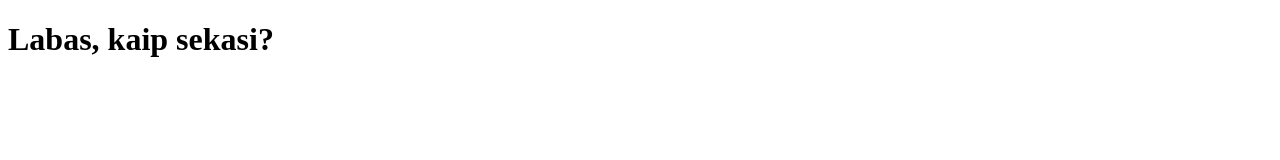
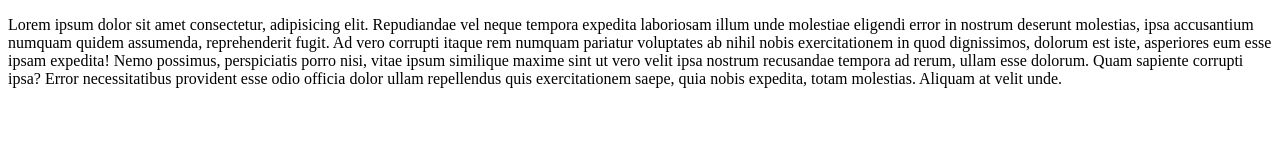
Before and after one commit to EveRepos/testing, a plain HTML site: page index.html in a window 1280 px wide. Drawn offline with Linux system fonts and the light colour scheme.

Commit message:
removed h1, added header

```diff
--- a/index.html
+++ b/index.html
@@ -6,6 +6,20 @@
     <title>Document</title>
   </head>
   <body>
-    <h1>Labas, kaip sekasi?</h1>
+    <header>
+      <p>
+        Lorem ipsum dolor sit amet consectetur, adipisicing elit. Repudiandae
+        vel neque tempora expedita laboriosam illum unde molestiae eligendi
+        error in nostrum deserunt molestias, ipsa accusantium numquam quidem
+        assumenda, reprehenderit fugit. Ad vero corrupti itaque rem numquam
+        pariatur voluptates ab nihil nobis exercitationem in quod dignissimos,
+        dolorum est iste, asperiores eum esse ipsam expedita! Nemo possimus,
+        perspiciatis porro nisi, vitae ipsum similique maxime sint ut vero velit
+        ipsa nostrum recusandae tempora ad rerum, ullam esse dolorum. Quam
+        sapiente corrupti ipsa? Error necessitatibus provident esse odio officia
+        dolor ullam repellendus quis exercitationem saepe, quia nobis expedita,
+        totam molestias. Aliquam at velit unde.
+      </p>
+    </header>
   </body>
 </html>
```
